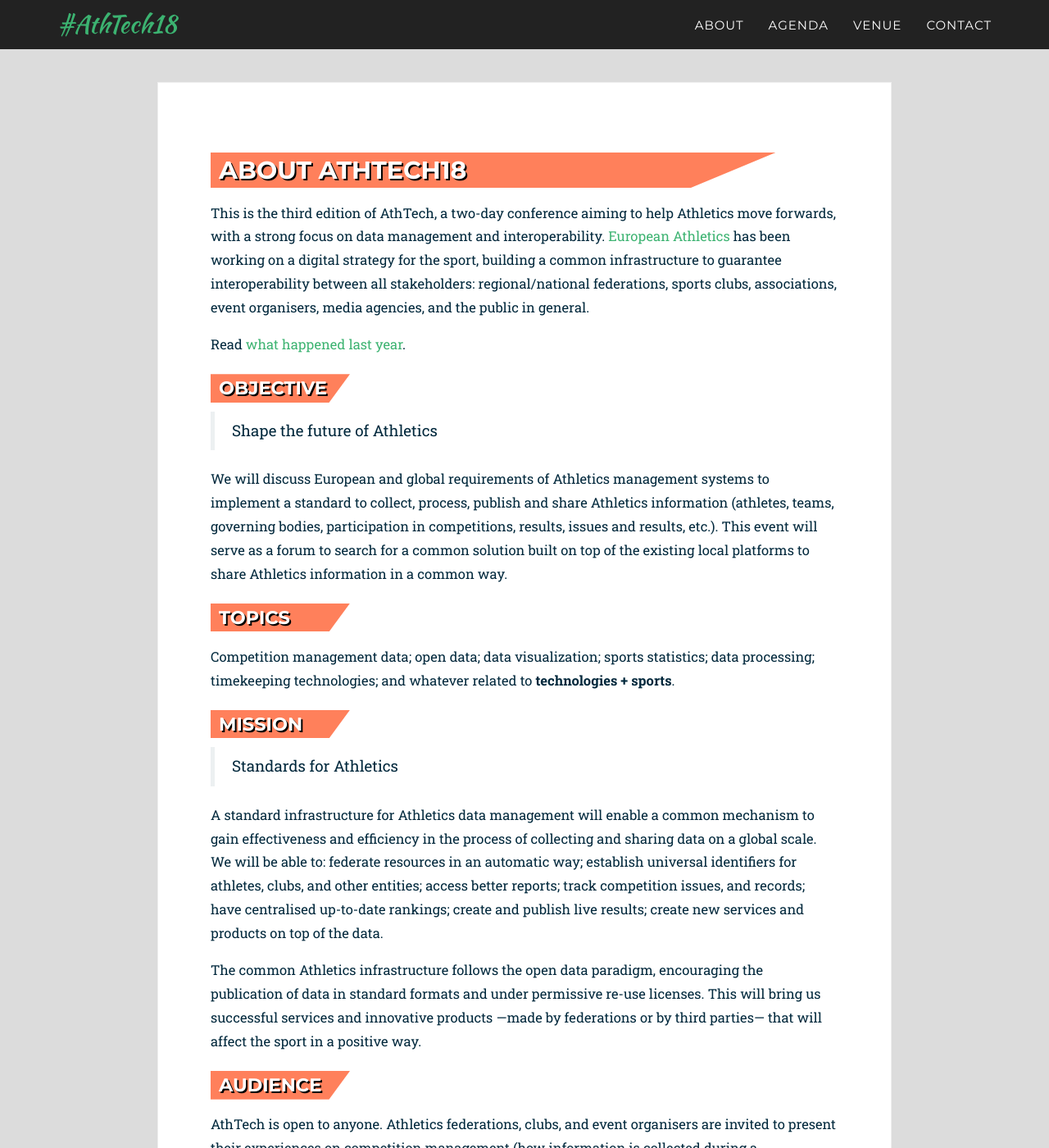
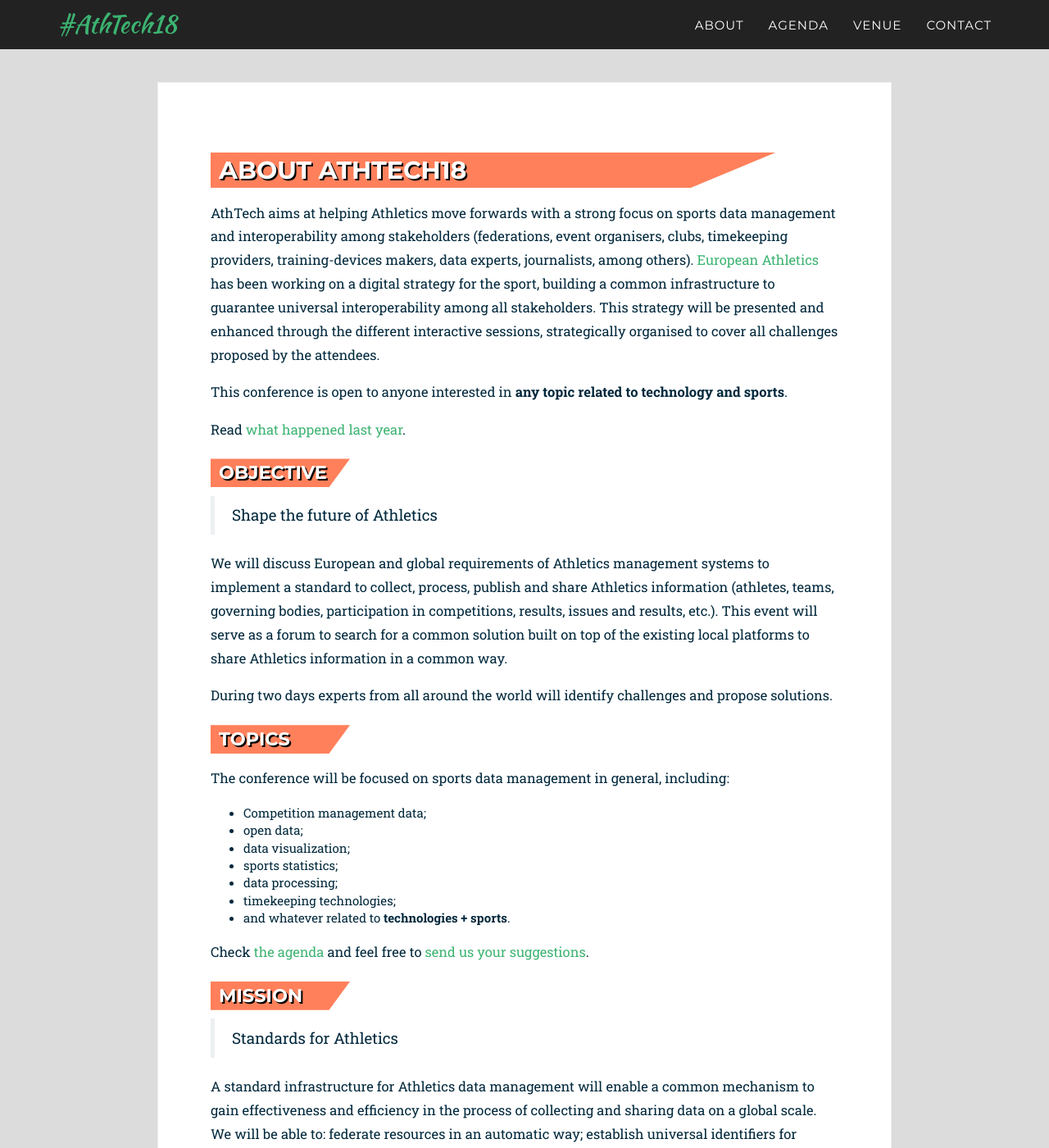
Before and after one commit to openath/athtech, a Jekyll site: the page built from _2018_pages/about.html, in a window 1280 px wide and 1400 px high. Shown: the whole window at 82% size. Built offline with Jekyll 4.4.1, drawn with Linux system fonts in a browser that asks for light colours; some web fonts are replaced; some of the changed text lies outside the part shown.

Commit message:
Info about prices and more information about registration.

```diff
--- a/_2018_pages/about.html
+++ b/_2018_pages/about.html
@@ -11,7 +11,9 @@
     <section id="conference" class="black-frame about about-container about-container-top">
       <h1>{{ page.title }}</h1>
 
-      <p>This is the third edition of AthTech, a two-day conference aiming to help Athletics move forwards, with a strong focus on data management and interoperability. <a href="http://www.european-athletics.org/">European Athletics</a> has been working on a digital strategy for the sport, building a common infrastructure to guarantee interoperability between all stakeholders: regional/national federations, sports clubs, associations, event organisers, media agencies, and the public in general.</p>
+      <p>AthTech aims at helping Athletics move forwards with a strong focus on sports data management and interoperability among stakeholders (federations, event organisers, clubs, timekeeping providers, training-devices makers, data experts, journalists, among others). <a href="http://www.european-athletics.org/">European Athletics</a> has been working on a digital strategy for the sport, building a common infrastructure to guarantee universal interoperability among all stakeholders. This strategy will be presented and enhanced through the different interactive sessions, strategically organised to cover all challenges proposed by the attendees.</p>
+
+      <p>This conference is open to anyone interested in <strong>any topic related to technology and sports</strong>.</p>
 
       <p>Read <a href="http://www.european-athletics.org/mm/Document/Corporate/Whatwedo/01/28/28/98/AthTechConference_Minutes_English.pdf">what happened last year</a>.</p>
 
@@ -21,9 +23,23 @@
 
       <p>We will discuss European and global requirements of Athletics management systems to implement a standard to collect, process, publish and share Athletics information (athletes, teams, governing bodies, participation in competitions, results, issues and results, etc.). This event will serve as a forum to search for a common solution built on top of the existing local platforms to share Athletics information in a common way.</p>
 
+      <p>During two days experts from all around the world will identify challenges and propose solutions.</p>
+
       <h2 class="second">Topics</h2>
 
-      <p>Competition management data; open data; data visualization; sports statistics; data processing; timekeeping technologies; and whatever related to <strong>technologies + sports</strong>.</p>
+      <p>The conference will be focused on sports data management in general, including:</p>
+      <ul>
+        <li>Competition management data;</li>
+        <li>open data;</li>
+        <li>data visualization;</li>
+        <li>sports statistics;</li>
+        <li>data processing;</li>
+        <li>timekeeping technologies;</li>
+        <li>and whatever related to <strong>technologies + sports</strong>.</li>
+      </ul>
+
+      <p>Check <a href="http://athtech.run/agenda">the agenda</a> and feel free to <a href="http://athtech.run/#contact">send us your suggestions</a>.</p>
+
 
       <h2 class="second">Mission</h2>
 
@@ -35,11 +51,27 @@
 
       <h2 class="second">Audience</h2>
 
-      <p>AthTech is open to anyone. Athletics federations, clubs, and event organisers are invited to present their experiences on competition management (how information is collected during a competition, how entries are registered, how/where results are published, etc.). Individuals with the skills and energy to contribute to the sport are welcome.</p>
+      <p>AthTech is open to anyone. Among the attendees there will be:</p>
+      <ul>
+        <li>Athletics federations;</li>
+        <li>data management experts;</li>
+        <li>event organisers;</li>
+        <li>training-device makers;</li>
+        <li>sports clubs;</li>
+        <li>sports services providers</li>
+        <li>sports enthusiasts, and others.</li>
+      </ul>
+      <p>You are invited to present your experiences on competition management (how information is collected during a competition, how entries are registered, how/where results are published, etc.). Individuals with the skills and energy to contribute to the sport are welcome.</p>
 
-      <h2 class="second">Register</h2>
+      <h2 id="register" class="second">Register</h2>
 
-      <p>Although AthTech is a non-for-profit conference, attendees (including speakers and exhibitors) must pay a fee of EUR 75. This will serve to cover the basic logistic costs (i.e., room and coffee). We have also made a block reservation including 3 nights accommodation and meals for EUR 400.  Registration is through the <a href="https://entries.opentrack.run/2018/athtech/">OpenTrack Entry System</a> </p>
+      <p>Although AthTech is a <strong>non-for-profit conference</strong>, attendees (including speakers and exhibitors) must pay a fee of <strong>EUR 75</strong>. This will serve to cover the basic logistic costs (i.e., room and coffee).</p>
+
+      <p>We have also made a block reservation including also 3 nights accommodation (just at the venue's hotel) and meals for <strong>EUR 400</strong>.</p>
+
+      <p>Registration is through the <a href="https://entries.opentrack.run/2018/athtech/">OpenTrack Entry System</a>. There, you can make the payment.</p>
+
+      <p>Feel free to <a href="http://athtech.run/#contact">contact us</a> in case you have any doubt.</p>
 
     </section>
 
```
Also changed, not shown: _includes/2018_data/intro.html (+6 -2 lines).
